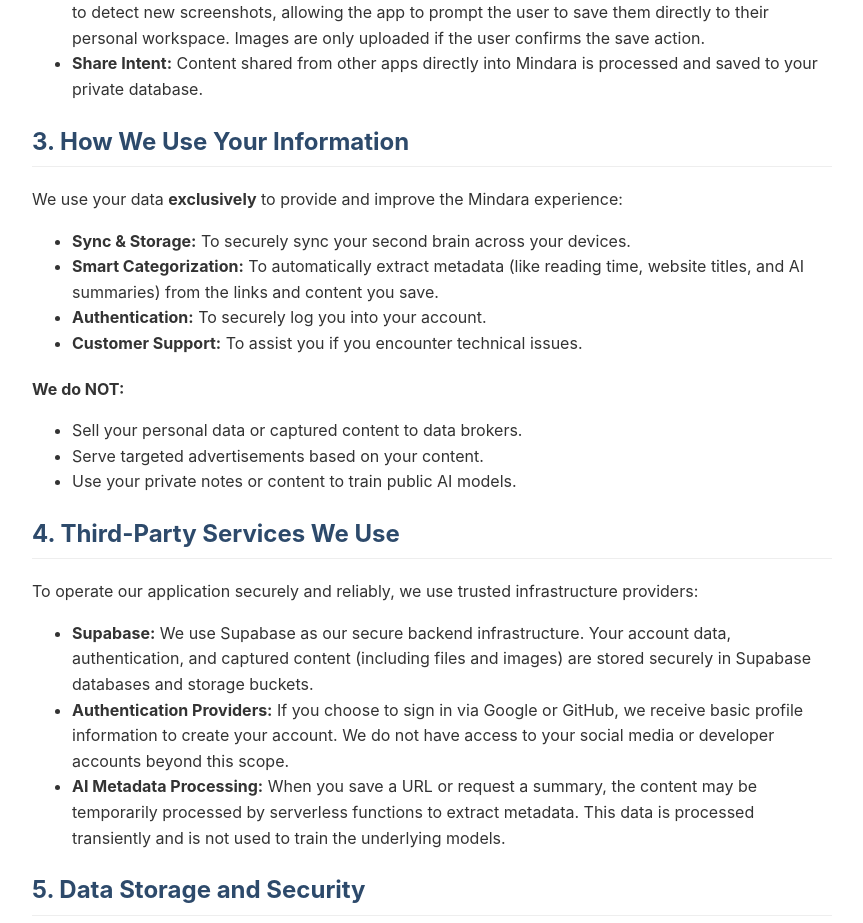
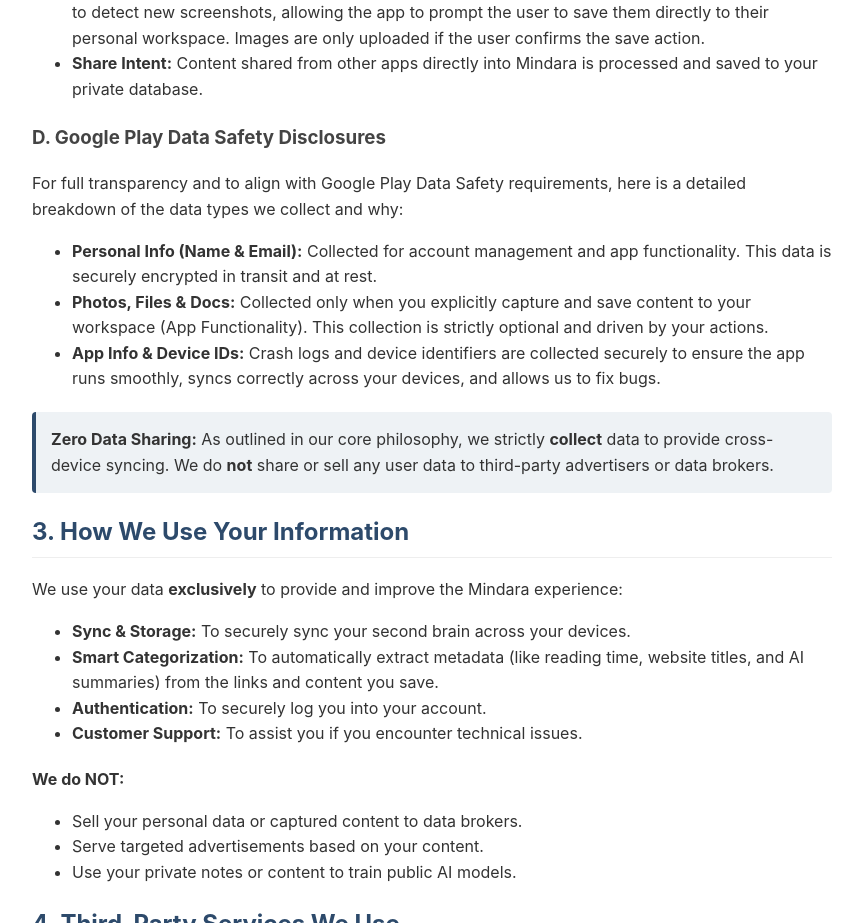
Before and after one commit to susanta8/privacy-policy, a plain HTML site: page index.html in a window 1280 px wide. Shown: the part 1145-2068 px from the top of the page, without its empty margins (208-1071 px from the left). Drawn offline with Linux system fonts and the light colour scheme.

Commit message:
Add Google Play Data Safety Disclosures section
Added Google Play Data Safety Disclosures section detailing data collection practices.

```diff
--- a/index.html
+++ b/index.html
@@ -56,6 +56,14 @@
         <li><strong>Screenshot & Media Detection (Storage/Media Access):</strong> The app observes local media directories to detect new screenshots, allowing the app to prompt the user to save them directly to their personal workspace. Images are only uploaded if the user confirms the save action.</li>
         <li><strong>Share Intent:</strong> Content shared from other apps directly into Mindara is processed and saved to your private database.</li>
     </ul>
+    <h3>D. Google Play Data Safety Disclosures</h3>
+    <p>For full transparency and to align with Google Play Data Safety requirements, here is a detailed breakdown of the data types we collect and why:</p>
+    <ul>
+        <li><strong>Personal Info (Name & Email):</strong> Collected for account management and app functionality. This data is securely encrypted in transit and at rest.</li>
+        <li><strong>Photos, Files & Docs:</strong> Collected only when you explicitly capture and save content to your workspace (App Functionality). This collection is strictly optional and driven by your actions.</li>
+        <li><strong>App Info & Device IDs:</strong> Crash logs and device identifiers are collected securely to ensure the app runs smoothly, syncs correctly across your devices, and allows us to fix bugs.</li>
+    </ul>
+    <p class="highlight"><strong>Zero Data Sharing:</strong> As outlined in our core philosophy, we strictly <strong>collect</strong> data to provide cross-device syncing. We do <strong>not</strong> share or sell any user data to third-party advertisers or data brokers.</p>
 
     <h2>3. How We Use Your Information</h2>
     <p>We use your data <strong>exclusively</strong> to provide and improve the Mindara experience:</p>
```
